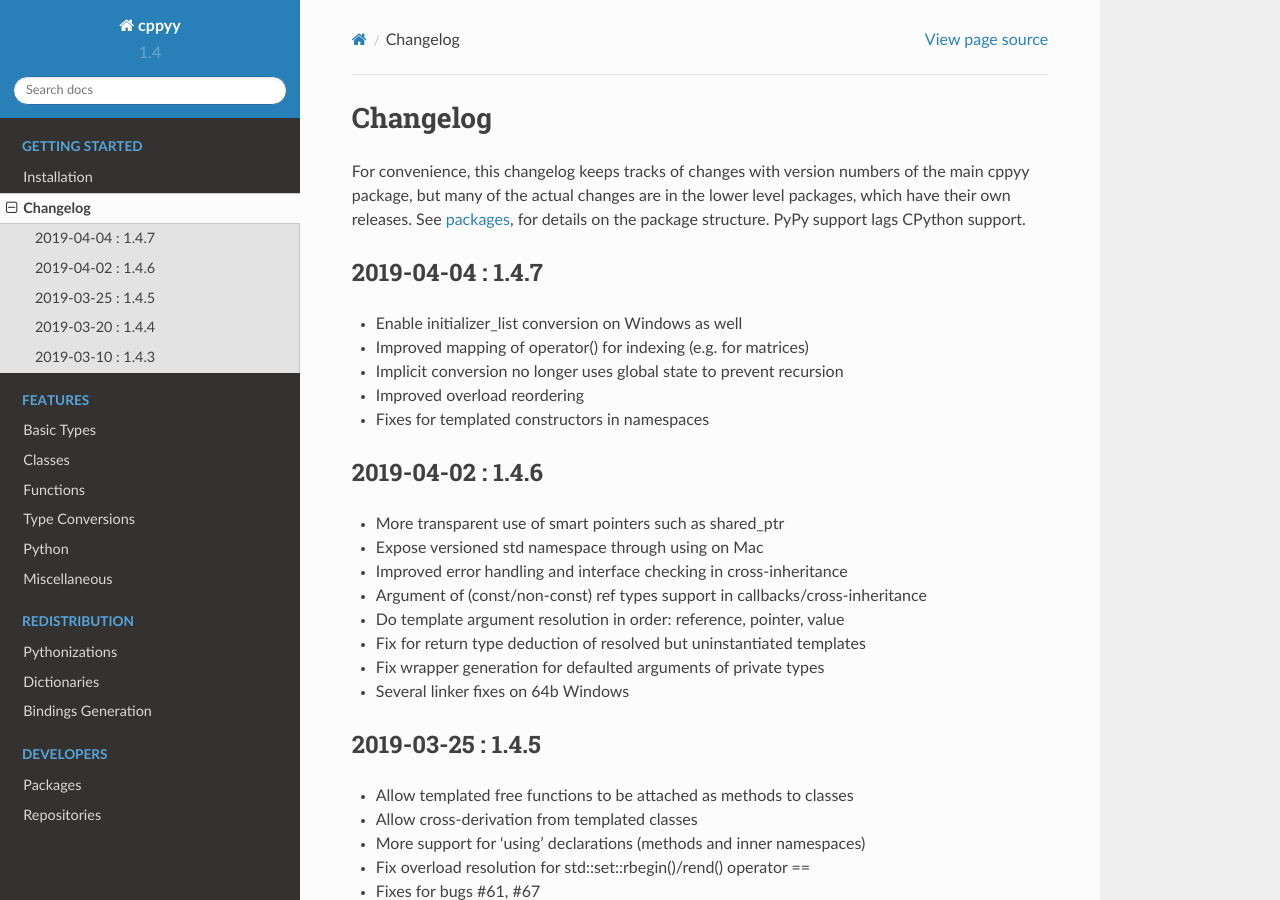
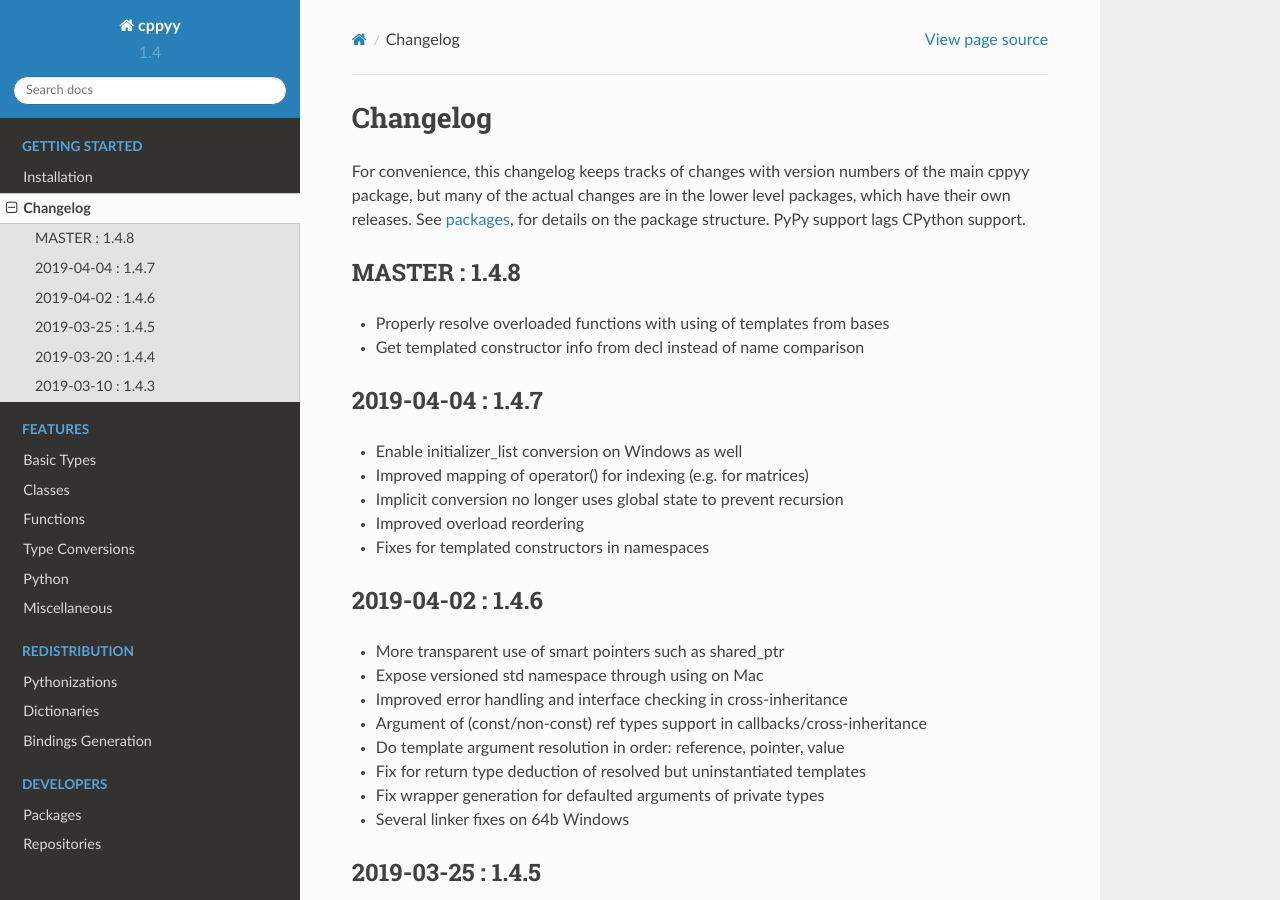
Before and after one commit to wlav/cppyy, a Sphinx documentation site: the page built from doc/source/changelog.rst, in a window 1280 px wide and 900 px high. Built offline with Sphinx 7.4.7 and the Read the Docs theme 2.0.0, drawn with Linux system fonts in a browser that asks for light colours.

Commit message:
update version and changelog

```diff
--- a/doc/source/changelog.rst
+++ b/doc/source/changelog.rst
@@ -8,6 +8,13 @@
 level packages, which have their own releases.
 See :doc:`packages <packages>`, for details on the package structure.
 PyPy support lags CPython support.
+
+
+MASTER : 1.4.8
+--------------
+
+* Properly resolve overloaded functions with using of templates from bases
+* Get templated constructor info from decl instead of name comparison
 
 
 2019-04-04 : 1.4.7
--- a/python/cppyy/_version.py
+++ b/python/cppyy/_version.py
@@ -1 +1 @@
-__version__ = '1.4.7'
+__version__ = '1.4.8'
```
